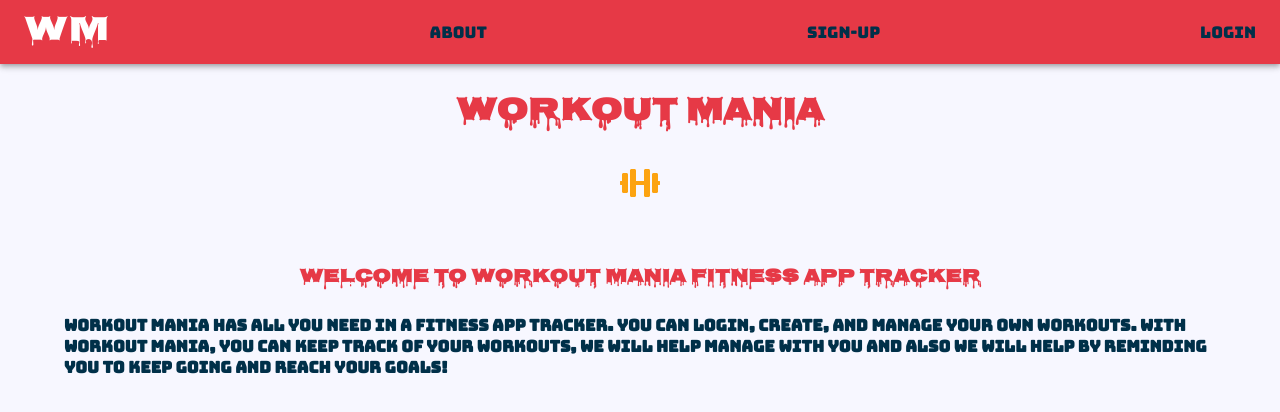
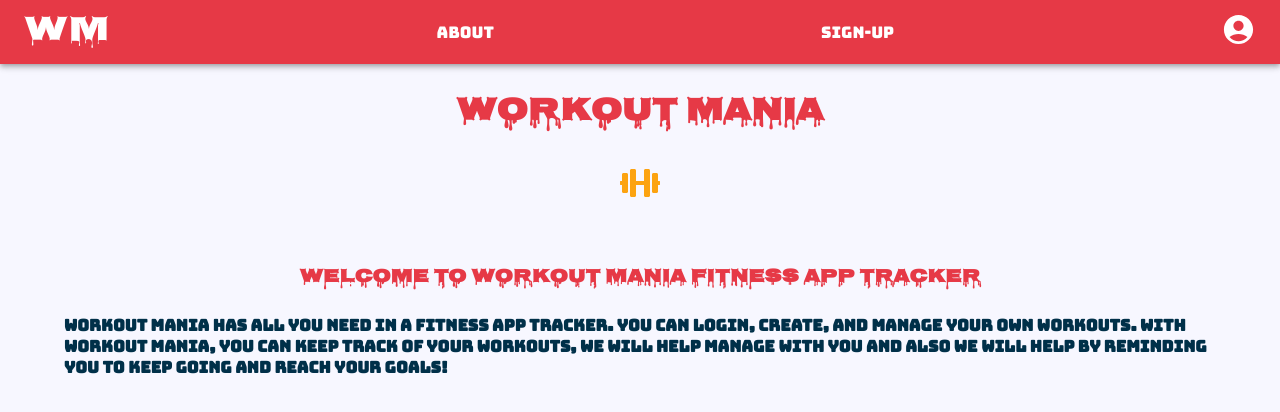
Before and after one commit to JohnnyQuiles/workout-mania-client, a React (Create React App) app: page / in a window 1280 px wide. Shown: the top 412 px of the page. Built offline with nearby package versions, Linux system fonts and the light colour scheme.

Commit message:
added account circle

```diff
--- a/package.json
+++ b/package.json
@@ -5,6 +5,7 @@
   "dependencies": {
     "@emotion/react": "^11.9.3",
     "@emotion/styled": "^11.9.3",
+    "@mui/icons-material": "^5.8.4",
     "@mui/material": "^5.8.7",
     "@reduxjs/toolkit": "^1.8.3",
     "@testing-library/jest-dom": "^5.16.4",
--- a/src/App.css
+++ b/src/App.css
@@ -47,6 +47,21 @@ body {
   align-items: center;
   justify-content: center;
   color: #e63946;
+};
+
+.App-header:hover {
+  color: #fca311;
+}
+
+.AppWM {
+  font-family: 'Nosifer', cursive;
+  display: flex;
+  align-items: center;
+  justify-content: center;
+  color: white;
+};
+.App-header:hover {
+  color: #fca311;
 }
 .App-Nav {
   display: flex;
@@ -69,7 +84,7 @@ body {
 
 .About {
   text-decoration: none;
-  color: #003049;
+  color: white;
   transition-duration: 0.2s;
 }
 
@@ -80,8 +95,8 @@ body {
 
 .Create {
   text-decoration: none;
-  color: #003049;
-  transition-duration: 0.2s;
+  color: white;
+  transition-duration: 0.1s;
 }
 
 .Create:hover {
--- a/src/Components/Layout.jsx
+++ b/src/Components/Layout.jsx
@@ -8,8 +8,9 @@ function Layout(props) {
     return (
         <Box maxWidth="100%">
             <NavBar />
-
-            <div>{children}</div>
+            <div>
+                {children}
+            </div>
         </Box>
     )
 };
--- a/src/Components/NavBar.jsx
+++ b/src/Components/NavBar.jsx
@@ -1,6 +1,8 @@
 import { Link } from 'react-router-dom';
 import { AppBar, Box, Toolbar } from '@mui/material';
+import { AccountCircle } from '@mui/icons-material';
 import { useSelector } from 'react-redux';
+
 import '../App.css';
 
 function NavBar() {
@@ -11,11 +13,10 @@ function NavBar() {
             <Box sx={{ flexGrow: 1 }}>
                 <AppBar position="static">
                     <Toolbar className='App-Nav' style={{ background: '#e63946', display: 'flex', justifyContent: 'space-between' }}>
-                        <Link className='App-header' style={{ color: 'white', fontSize: '35px', textDecoration: 'none' }} to="/">WM</Link>
-                        {/* <Link className='Home' to="/">Home</Link> */}
+                        <Link className='AppWM' style={{ fontSize: '35px', textDecoration: 'none' }} to="/">WM</Link>
                         <Link className='About' to="/about">About</Link>
                         <Link className='Create' to="/create">Sign-up</Link>
-                        <Link className='Create' to="/login">Login</Link>
+                        <Link className='Create' to="/login"><AccountCircle style={{ fontSize: '35px' }}></AccountCircle></Link>
                     </Toolbar>
                 </AppBar>
             </Box>
--- a/src/Pages/About.jsx
+++ b/src/Pages/About.jsx
@@ -1,7 +1,8 @@
 import React from 'react';
 import { FaDumbbell } from 'react-icons/fa';
 import Layout from '../Components/Layout';
-import { useDispatch, useSelector } from 'react-redux';
+import { useSelector } from 'react-redux';
+
 import '../App.css';
 
 function About() {
--- a/src/Pages/NavBar.jsx
+++ b/src/Pages/NavBar.jsx
@@ -15,7 +15,7 @@ function NavBar() {
                         <Link className='App-header' style={{ color: 'white', fontSize: '35px', textDecoration: 'none' }} to="/">WM</Link>
                         <Link className='About' to="about">About</Link>
                         <Link className='Create' to="create">Sign-up</Link>
-                        <Link className='Create' to="login"><AccountCircle></AccountCircle></Link>
+                        <Link className='Create' to="login"><AccountCircle sx={{ color: 'white', fontSize: '35px' }}></AccountCircle></Link>
                     </Toolbar>
                 </AppBar>
             </Box>
```
Also changed, not shown: src/authContext.js (deleted, +0 -26 lines), 1 other file (tests, documents, lock files or other folders).
